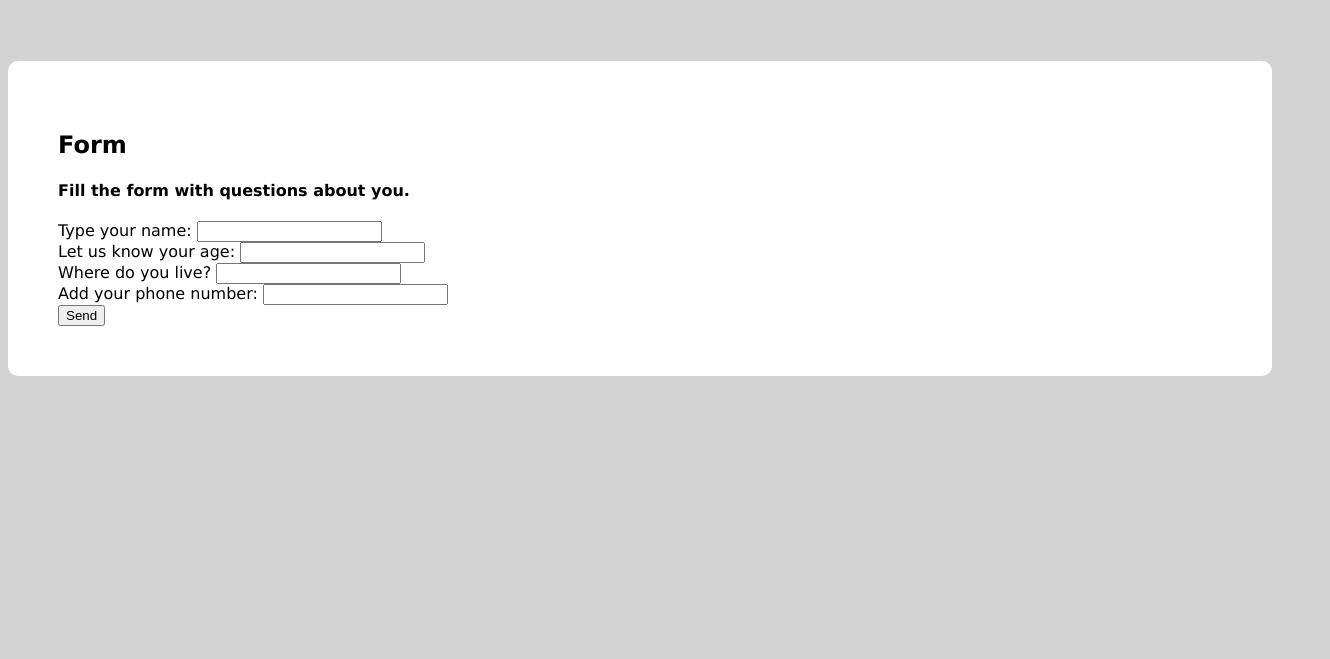
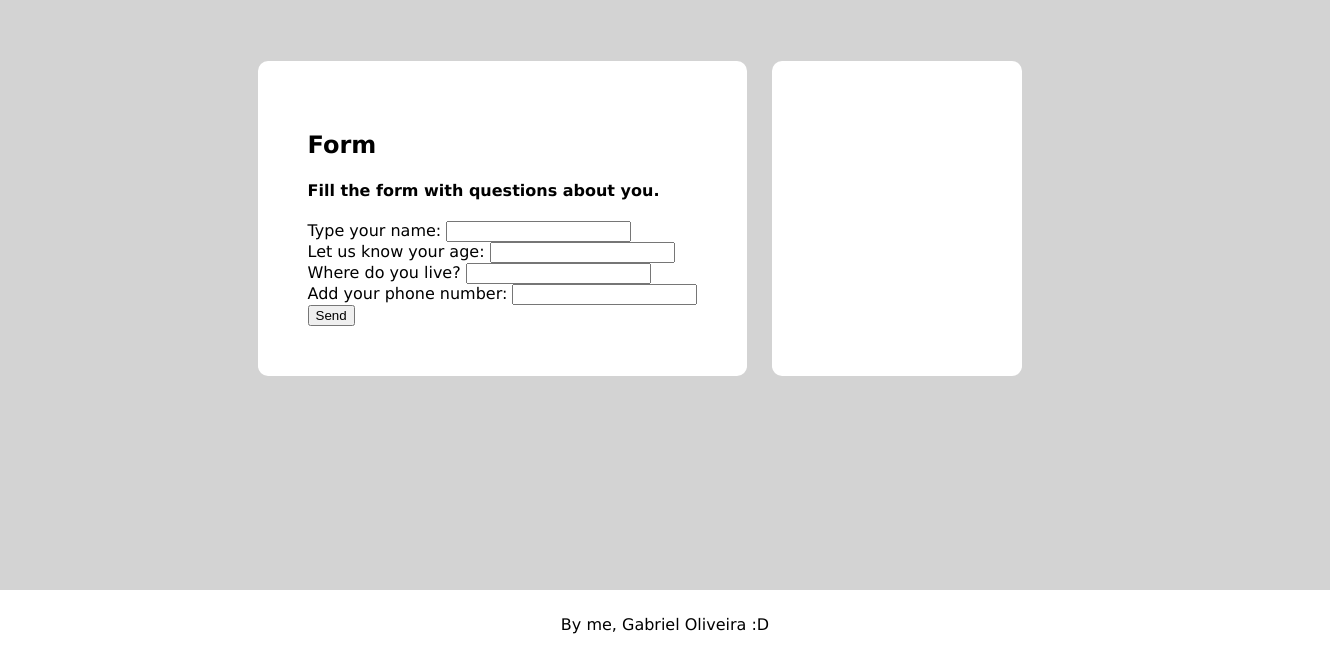
Before and after one commit to GOliveira15/studying-and-practicing, a plain HTML site: page form/index.html in a window 1280 px wide. Shown: the part 141-800 px from the top of the page, 1330 px wide, since content can reach past the window. Drawn offline with Linux system fonts and the light colour scheme.

Commit message:
Updates
Updates

```diff
--- a/form/index.html
+++ b/form/index.html
@@ -1,5 +1,5 @@
 <!DOCTYPE html>
-<html lang="pt-br">
+<html lang="en">
 
     <head>
         <meta charset="UTF-8">
@@ -25,6 +25,7 @@
 
                 <div id="main">
 
+                    <div id="center">
                         <h2>Form</h2>
                         <h4>Fill the form with questions about you.</h4>
 
@@ -55,10 +56,15 @@
                             </form>
 
                         </div>
+                    </div>
+
+                    <div id="side">
 
                     </div>
 
-                <footer></footer>
+                </div>
+
+                <footer>By me, Gabriel Oliveira :D</footer>
 
             </div>
 
--- a/form/style.css
+++ b/form/style.css
@@ -28,7 +28,36 @@ header a
 
 #main
 {
+    display: flex;
+    justify-content: center;
+}
+
+#center
+{
     background-color: white;
     border-radius: 10px;
     padding: 50px;
 }
+
+#side
+{
+    background-color: white;
+    border-radius: 10px;
+    padding: 25px;
+    width: 200px;
+    margin-left: 25px;
+}
+
+footer
+{
+    position: absolute;
+
+    left: 0;
+    bottom: 0;
+
+    width: 100%;
+    padding: 25px;
+
+    background-color: white;
+    text-align: center;
+}
```
Lines whose indentation alone changed are shown as unchanged.
